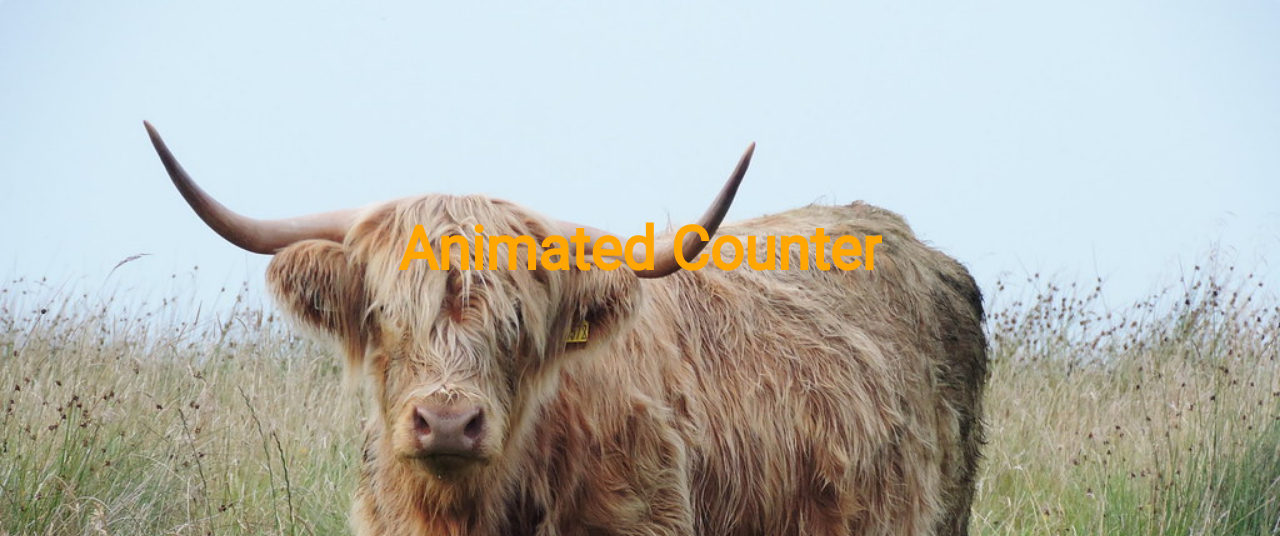
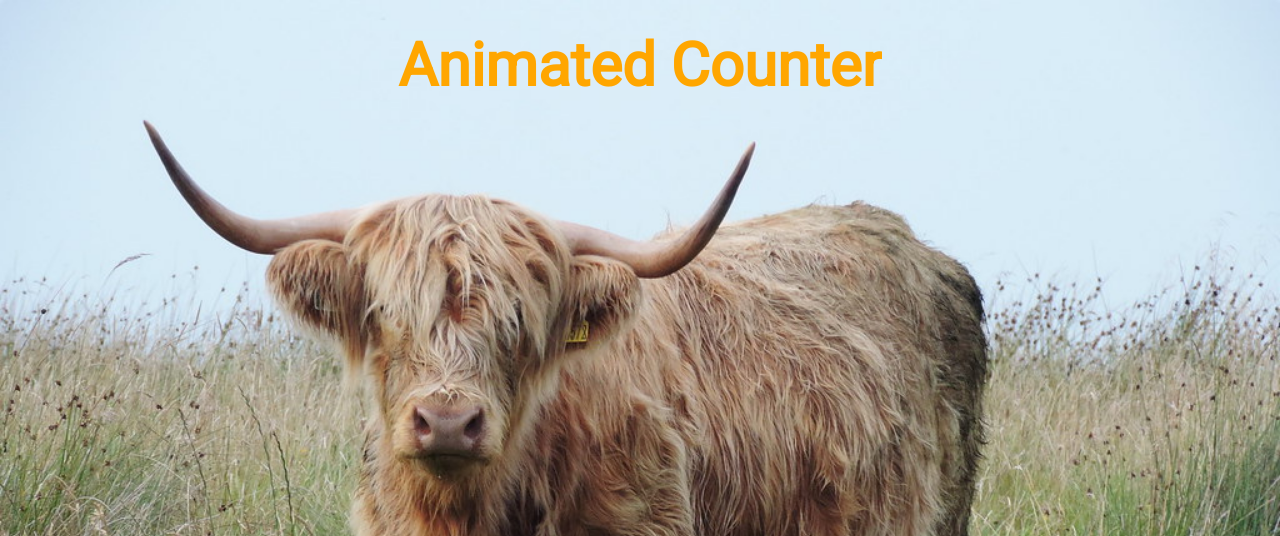
Before and after one commit to pakomarov/js-html-scc-animated-counter, a plain HTML site: page index.html in a window 1280 px wide. Shown: the top 536 px of the page. Drawn offline with Linux system fonts and the light colour scheme.

Commit message:
Adjusted layout

```diff
--- a/style.css
+++ b/style.css
@@ -14,7 +14,6 @@ body {
   position: relative;
   display: flex;
   flex-direction: column;
-  justify-content: flex-end;
   height: 100vh;
   font-family: 'Roboto', sans-serif;
   background-color: lightskyblue;
@@ -30,11 +29,11 @@ body {
 }
 
 header {
-  flex: 1;
-  height: 100%;
   display: flex;
   align-items: center;
   justify-content: center;
+  margin-top: 30px;
+  margin-bottom: auto;
 }
 
 header h1 {
```
